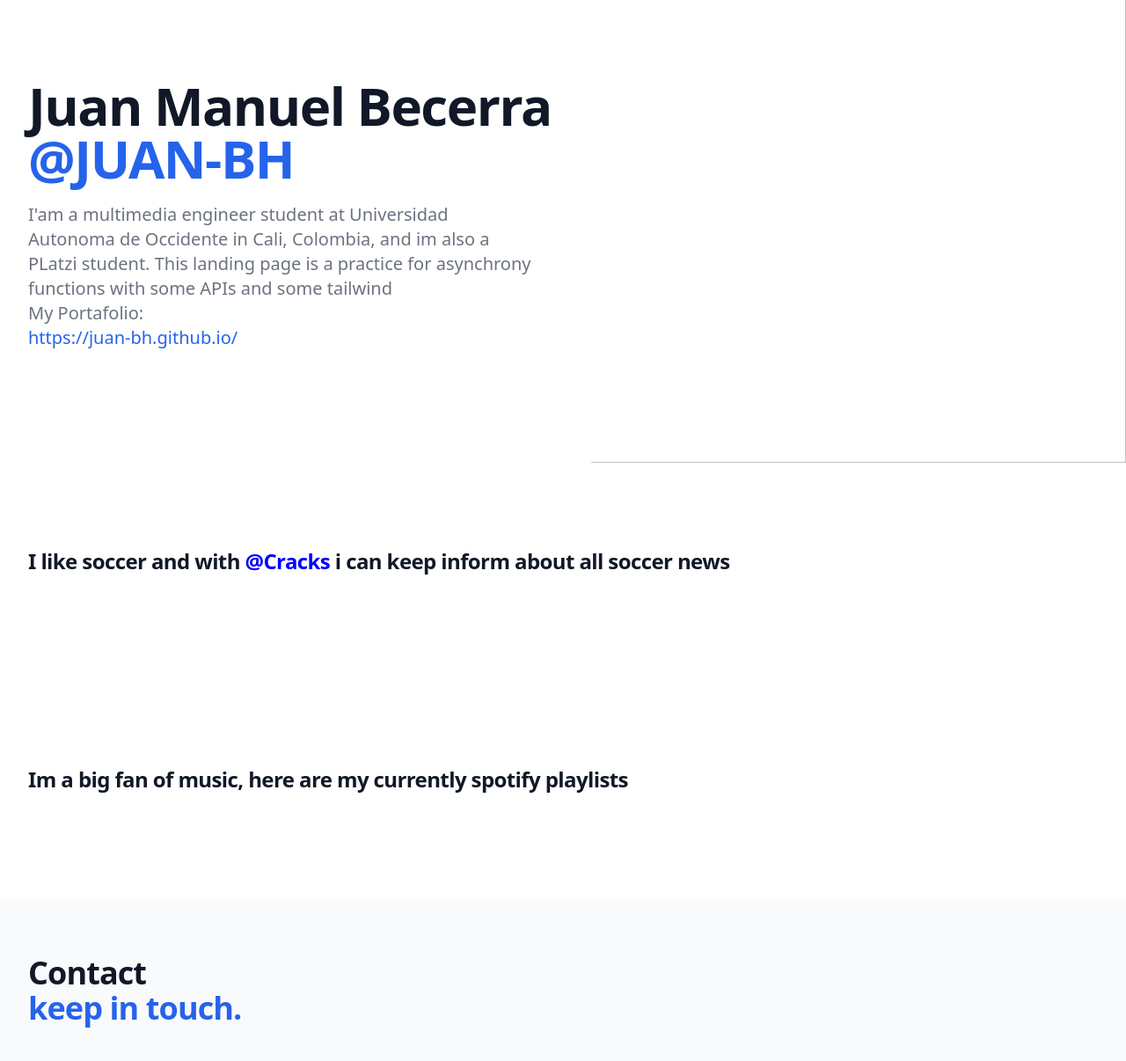
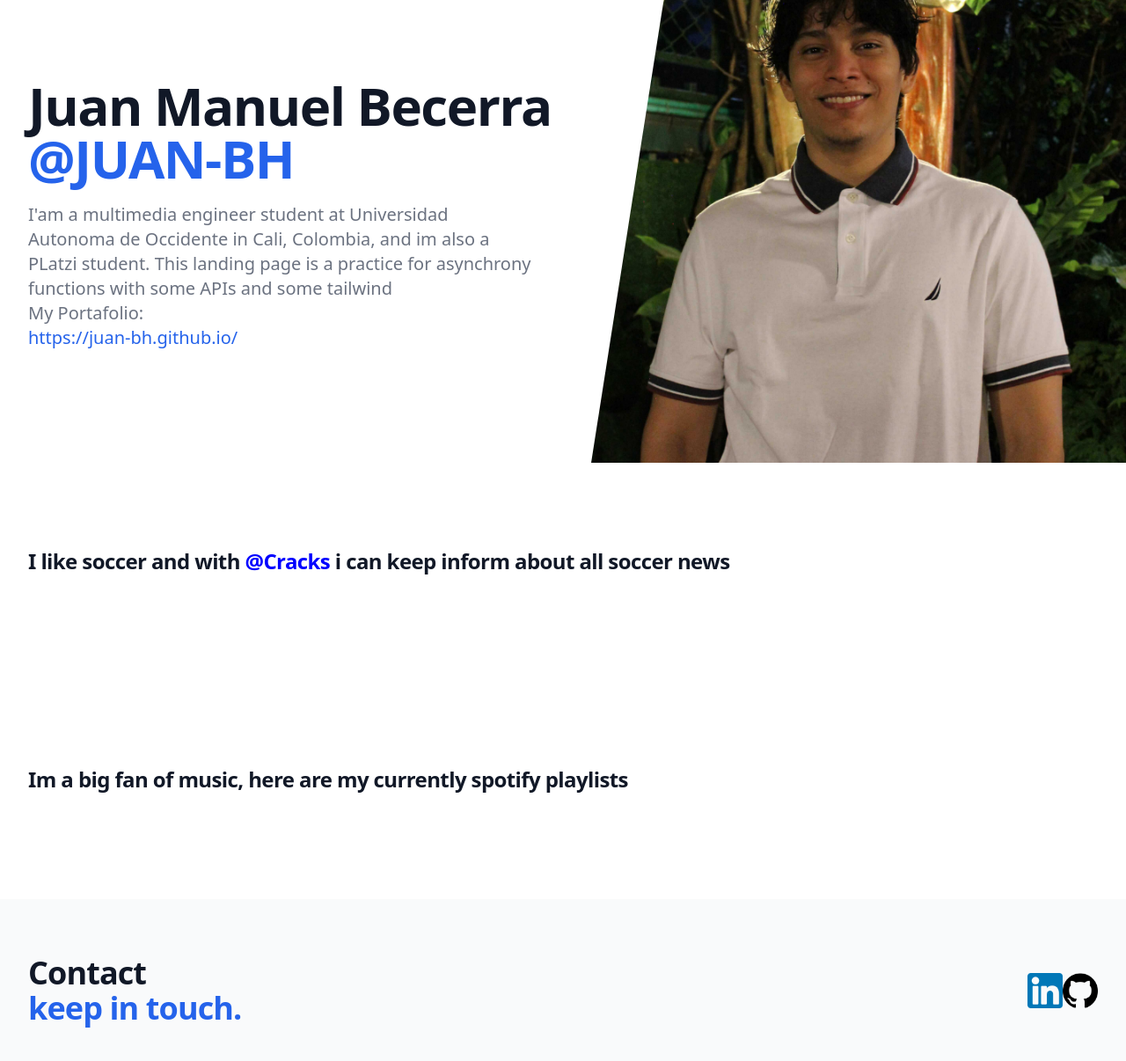
Before and after one commit to JUAN-BH/async_project, a website: page src/index.html in a window 1280 px wide. Shown: the part 86-1292 px from the top of the page at 88% size. Drawn offline with nearby package versions, Linux system fonts and the light colour scheme; the site is published under a folder, as on GitHub Pages, so addresses that start at the root find nothing; no server answers.

Commit message:
areglando rutas

```diff
--- a/src/index.html
+++ b/src/index.html
@@ -4,7 +4,7 @@
     <meta charset="UTF-8" />
     <meta name="viewport" content="width=device-width, initial-scale=1.0" />
     <script src="https://cdn.tailwindcss.com"></script>
-    <script defer src="/src/assets/Main.js"></script>
+    <script defer src="assets/Main.js"></script>
     <title>ASYNC_PROJECT</title>
   </head>
 
@@ -94,7 +94,7 @@
       <div class="lg:absolute lg:inset-y-0 lg:right-0 lg:w-1/2">
         <img
           class="h-56 w-full object-cover sm:h-72 md:h-96 lg:w-full lg:h-full"
-          src="/src/assets/img/photo.jpg"
+          src="assets/img/photo.jpg"
           alt=""
         />
       </div>
@@ -145,13 +145,13 @@
           <a
             href="https://www.linkedin.com/in/juan-manuel-becerra-hernandez-11b93b239/"
             target="_blank"
-            class="w-10 h-10 bg-[url('/src/assets/img/linkedin.png')] bg-center bg-cover"
+            class="w-10 h-10 bg-[url('assets/img/linkedin.png')] bg-center bg-cover"
           >
           </a>
           <a
             href="https://github.com/JUAN-BH"
             target="_blank"
-            class="w-10 h-10 bg-[url('/src/assets/img/github.png')] bg-center bg-cover"
+            class="w-10 h-10 bg-[url('assets/img/github.png')] bg-center bg-cover"
           >
           </a>
         </div>
```
